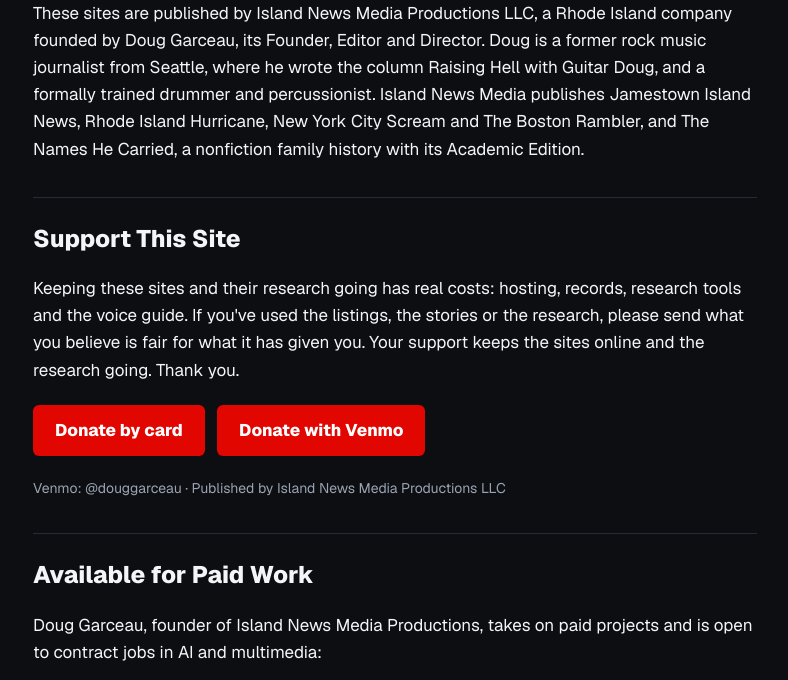
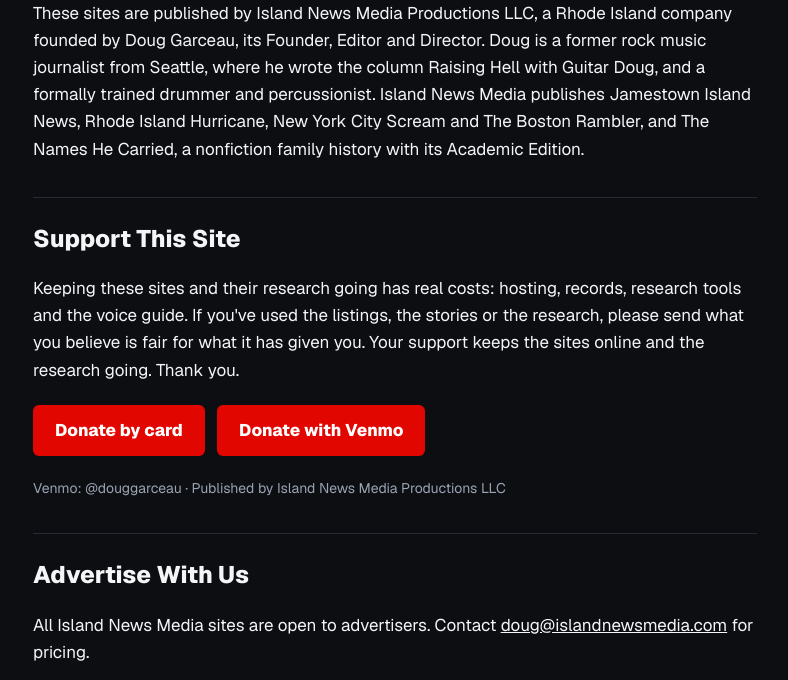
Before and after one commit to douggarceau/New-England-News, a plain HTML site: page support.html in a window 1280 px wide. Shown: the part 250-930 px from the top of the page, without its empty margins (245-1033 px from the left). Drawn offline with nearby package versions, Linux system fonts and the light colour scheme.

Commit message:
About the Publisher: Advertise With Us
Co-Authored-By: Claude Opus 5.5 <noreply@anthropic.com>
Claude-Session: https://claude.ai/code/session_01Rvhfw9Kkf2uKd6xo1SAq1v

```diff
--- a/support.html
+++ b/support.html
@@ -4,5 +4,6 @@
 h1{font-size:30px;font-weight:800;margin:14px 0 4px}h2{font-size:24px;font-weight:800;margin:34px 0 8px;border-top:1px solid #252B36;padding-top:22px}h3{font-size:18px;margin:20px 0 6px}
 .pay{display:inline-block;background:#E10600;color:#fff;text-decoration:none;font-weight:700;padding:12px 22px;border-radius:6px;margin:4px 8px 4px 0}
 .small{font-size:14px;color:#9aa3b2}li{margin:4px 0}</style></head><body><div class="w"><p class="top"><a href="./">← Back to The Boston Rambler</a></p><h1>The Boston Rambler</h1><h2 id="about">About the Publisher</h2><p>These sites are published by Island News Media Productions LLC, a Rhode Island company founded by Doug Garceau, its Founder, Editor and Director. Doug is a former rock music journalist from Seattle, where he wrote the column Raising Hell with Guitar Doug, and a formally trained drummer and percussionist. Island News Media publishes Jamestown Island News, Rhode Island Hurricane, New York City Scream and The Boston Rambler, and The Names He Carried, a nonfiction family history with its Academic Edition.</p><h2 id="support">Support This Site</h2><p>Keeping these sites and their research going has real costs: hosting, records, research tools and the voice guide. If you&#x27;ve used the listings, the stories or the research, please send what you believe is fair for what it has given you. Your support keeps the sites online and the research going. Thank you.</p><p class="btns"><a class="pay" href="https://donate.stripe.com/eVq28s4nr6fn32K0i42cg00" target="_blank" rel="noopener">Donate by card</a> <a class="pay" href="https://venmo.com/u/douggarceau" target="_blank" rel="noopener">Donate with Venmo</a></p><p class="small">Venmo: @douggarceau · Published by Island News Media Productions LLC</p>
+<h2 id="advertise">Advertise With Us</h2><p>All Island News Media sites are open to advertisers. Contact <a href="mailto:doug@islandnewsmedia.com">doug@islandnewsmedia.com</a> for pricing.</p>
 <h2 id="work">Available for Paid Work</h2><p>Doug Garceau, founder of Island News Media Productions, takes on paid projects and is open to contract jobs in AI and multimedia:</p><ul><li>AI research and deep-research reports</li><li>Website design and building</li><li>AI consulting and AI training for individuals and businesses</li><li>Multimedia production: video editing in Adobe Premiere Pro; AI image, video and audio generation</li><li>Audio engineering</li><li>Advertising and marketing</li><li>Music journalism and magazine editing</li><li>Live concert and event photography</li></ul>
 <h3>Samples of my work</h3><ul><li><a href="https://douggarceau.com/the-names-he-carried/" target=_blank rel=noopener>The Names He Carried</a> · nonfiction family history, research and web</li><li><a href="https://douggarceau.com/the-names-he-carried/archive/" target=_blank rel=noopener>The Names He Carried: Academic Edition</a> · archival research and digital edition</li><li><a href="https://jamestownislandnews.com/" target=_blank rel=noopener>Jamestown Island News</a> · news and listings site</li><li><a href="https://rhodeislandhurricane.com/" target=_blank rel=noopener>Rhode Island Hurricane</a> · news and listings site</li><li><a href="https://newyorkcityscream.com/" target=_blank rel=noopener>New York City Scream</a> · city arts and entertainment site</li><li><a href="https://thebostonrambler.com/" target=_blank rel=noopener>The Boston Rambler</a> · city arts and entertainment site</li><li>Amadeus School of Drums · interactive online drum school; samples on request</li></ul><p>Contact: <a href="mailto:doug@islandnewsmedia.com">doug@islandnewsmedia.com</a></p></div></body></html>
```
